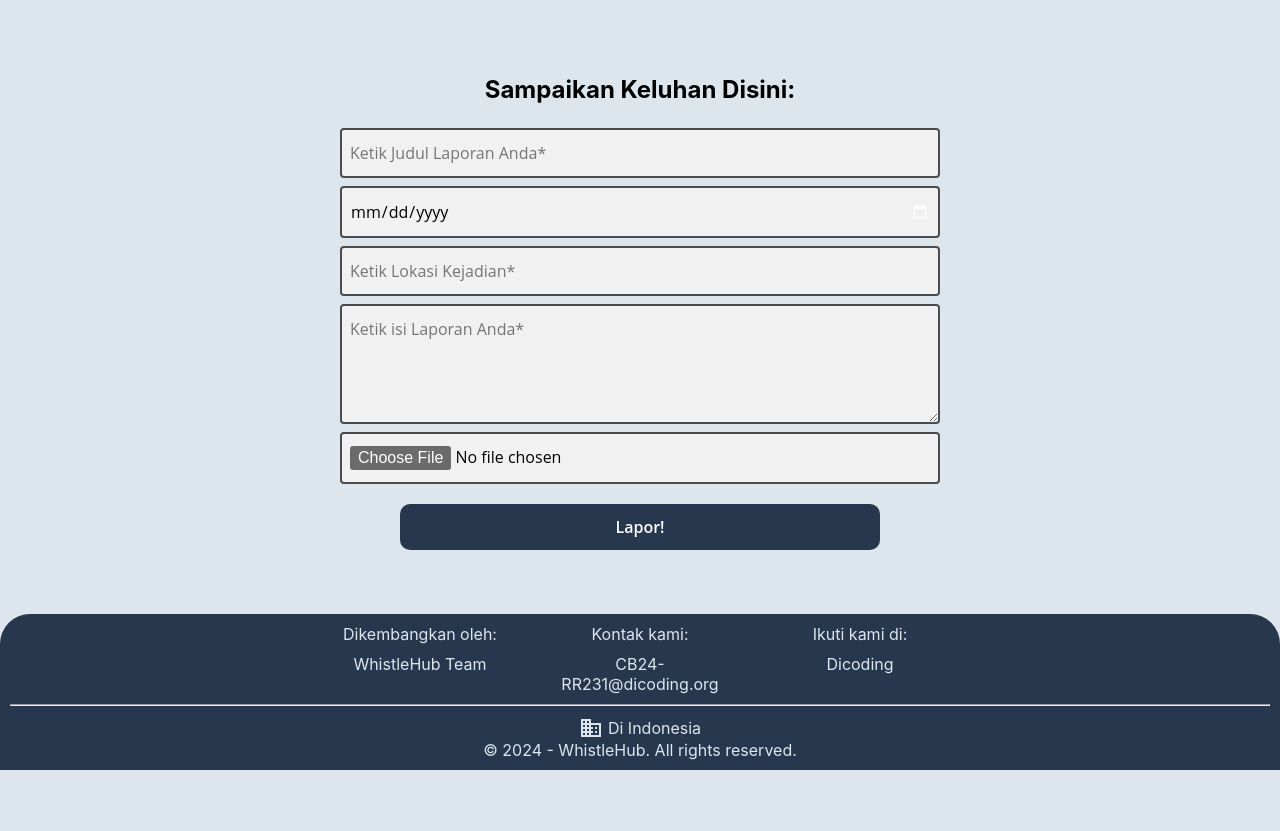
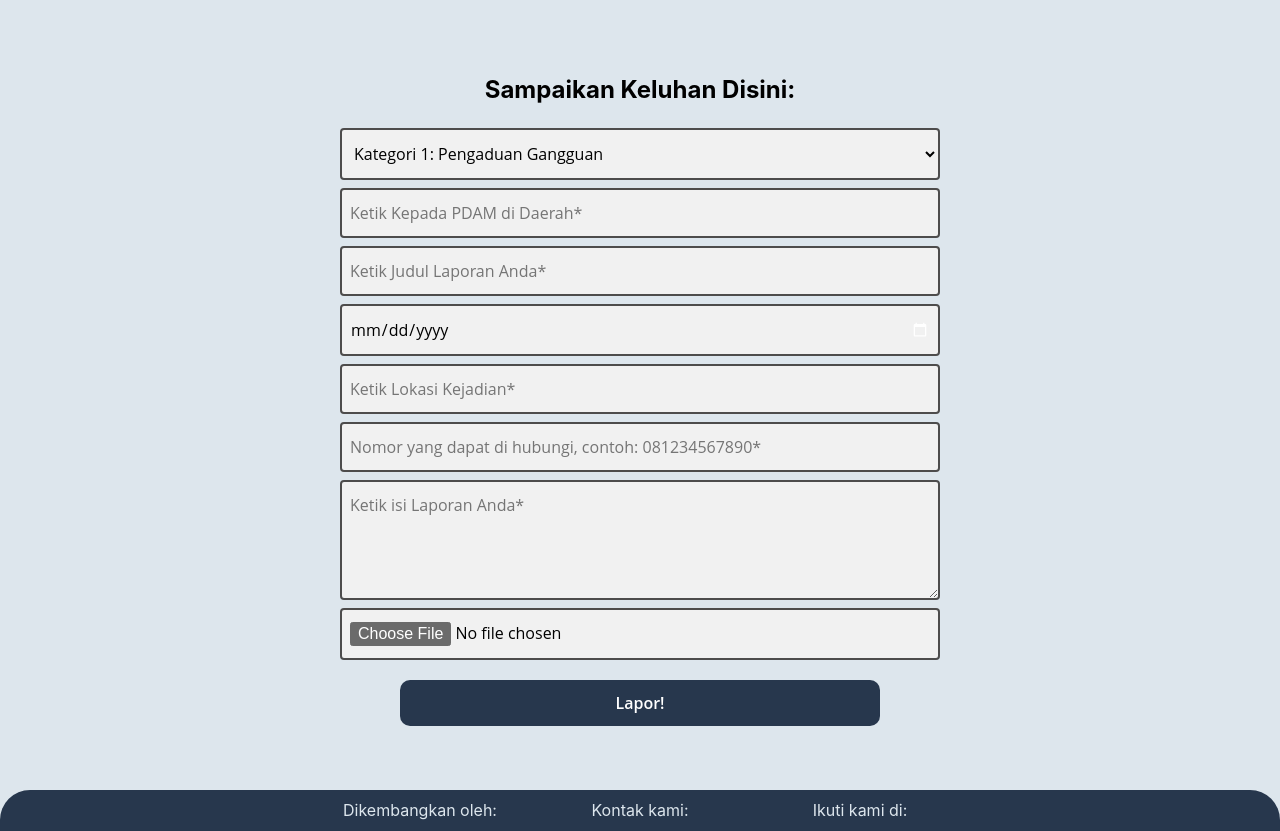
Before and after one commit to CB24-RR231/whistlehub-frontend, a React (Vite) app: page / in a window 1280 px wide. Shown: the part 740-1571 px from the top of the page. Before the commit the page ends 1510 px from the top, so only its background shows below. Built offline with nearby package versions, Linux system fonts and the light colour scheme.

Commit message:
add kategori on form input

```diff
--- a/src/components/HomePage-Content/LaporInput.jsx
+++ b/src/components/HomePage-Content/LaporInput.jsx
@@ -1,16 +1,29 @@
 // import React from "react";
 import PropTypes from "prop-types";
 import useInput from '../../Hooks/useInput';
-
 function LaporInput({ lapor }) {
+  const [kepada, onKepadaChange] = useInput("");
   const [Judul, onJudulChange] = useInput("");
   const [Isi, onIsiChange] = useInput("");
   const [Date, onDateChange] = useInput("");
   const [Lokasi, onLokasiChange] = useInput("");
+  const [telp, onTelpChange] = useInput("");
   const [Lampiran] = useInput("");
+  const [kategoriId, setKategoriId] = useInput("");
 
   return (
     <form className="form-input">
+      <select value={kategoriId} onChange={setKategoriId}>
+        <option value="1">Kategori 1: Pengaduan Gangguan</option>
+        <option value="2">Kategori 2: Permohonan Pasang Baru</option>
+        <option value="3">Kategori 3: Permintaan Informasi</option>
+      </select>
+      <input
+        type="text"
+        value={kepada}
+        onChange={onKepadaChange}
+        placeholder="Ketik Kepada PDAM di Daerah*"
+      />
       <input
         type="text"
         value={Judul}
@@ -27,6 +40,12 @@ function LaporInput({ lapor }) {
         value={Lokasi}
         onChange={onLokasiChange}
         placeholder="Ketik Lokasi Kejadian*"
+      />
+      <input
+        type="tel"
+        value={telp}
+        onChange={onTelpChange}
+        placeholder="Nomor yang dapat di hubungi, contoh: 081234567890*"
       />
       <textarea
         type="text"
--- a/src/styles/styles.css
+++ b/src/styles/styles.css
@@ -285,7 +285,8 @@ nav a:hover,
 .form-input input,
 .register-input input,
 .login-input input,
-.form-input textarea {
+.form-input textarea,
+select {
 	display: block;
 	width: 100%;
 	padding: 12px 8px;
@@ -296,6 +297,7 @@ nav a:hover,
 	border: 2px solid rgb(77, 76, 76);
 	background-color: #f1f1f1;
 	color: black;
+	font-weight: 500;
 }
 
 textarea {
--- a/src/utils/api.js
+++ b/src/utils/api.js
@@ -33,9 +33,46 @@ const api = (() => {
     return data;
   }
 
+  async function addForm({ kategori_id,
+    kepada,
+    judul,
+    isi,
+    lokasi,
+    telp,
+    lampiran }) {
+    const response = await _fetchWithAuth(`${BASE_URL}/laporans`, {
+      method: 'POST',
+      headers: {
+        'Content-Type': 'application/json',
+        Authorization: `Bearer ${getAccessToken()}`
+      },
+      body: JSON.stringify({
+        kategori_id,
+        kepada,
+        judul,
+        isi,
+        lokasi,
+        telp,
+        lampiran
+      })
+    })
+
+    const responseJson = await response.json()
+    const { status, message } = responseJson
+
+    if (status !== 'success') {
+      throw new Error(message)
+    }
+
+    const { data } = responseJson
+
+    return data;
+  }
+
   return {
     getAccessToken,
-    getLaporans
+    getLaporans,
+    addForm
   }
 })();
 
```
